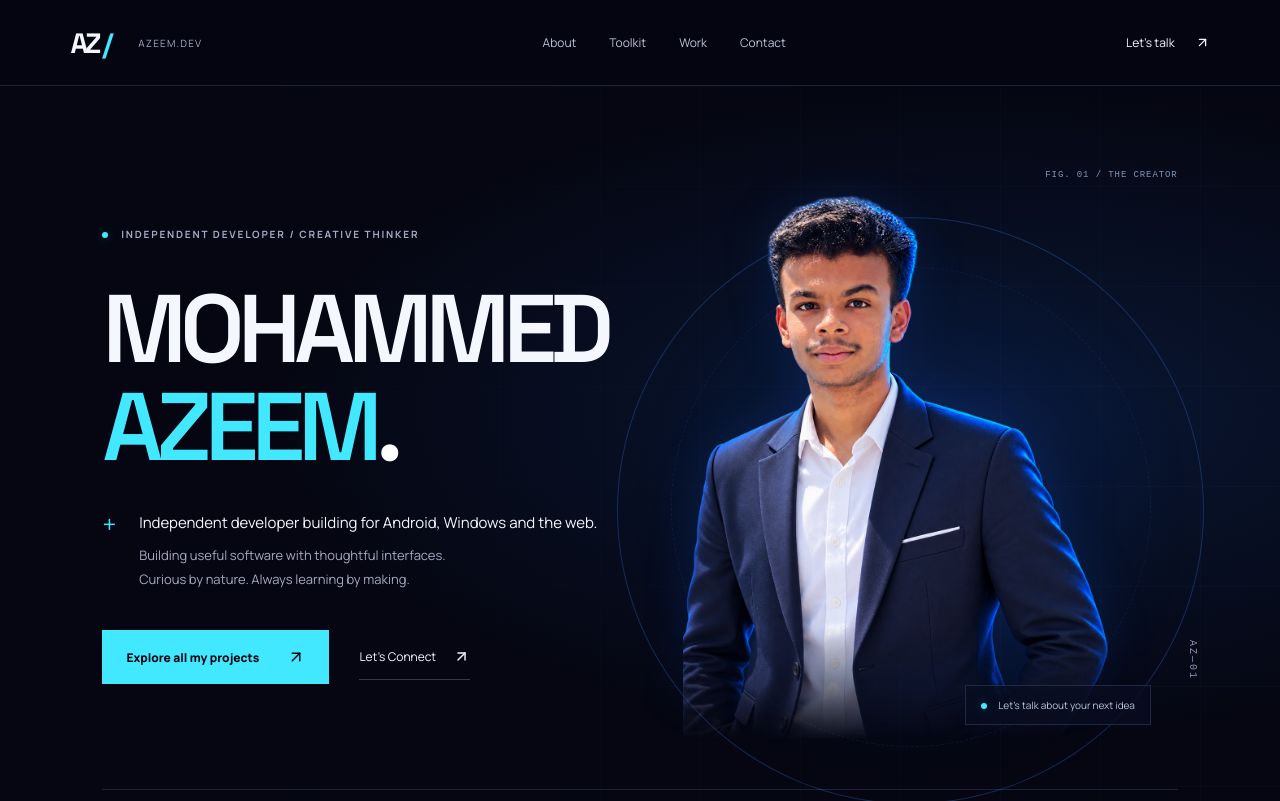
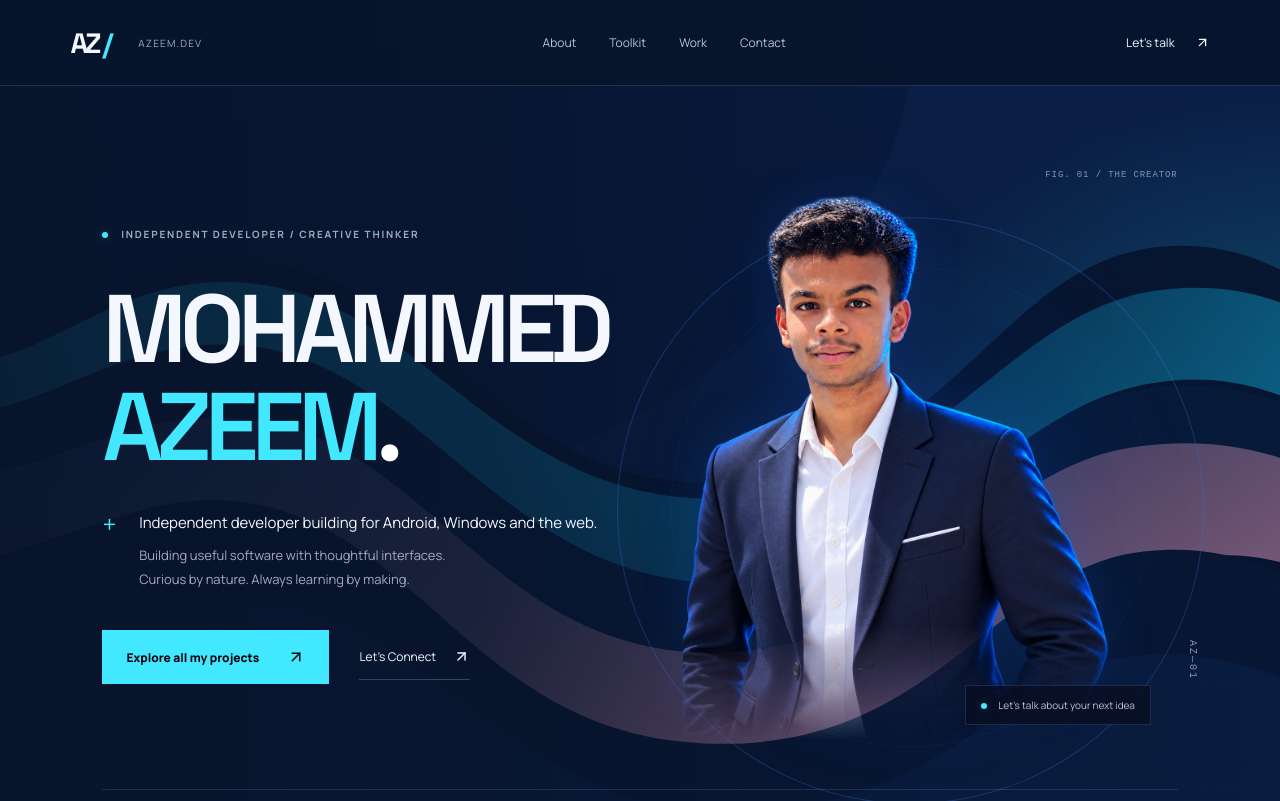
Before and after one commit to Mhd-Azeem/AZ-portfolio, a React (Vite) app: page / in a window 1280 px wide. Shown: the top 801 px of the page. Built offline with nearby package versions, Linux system fonts and the light colour scheme.

Commit message:
Add abstract blue wave background to portfolio hero (#2)
* Add layered abstract wave hero artwork

* Apply abstract waves to portfolio hero

```diff
--- a/src/style.css
+++ b/src/style.css
@@ -93,7 +93,7 @@ h3 {
   top: 0;
   width: 100%;
   z-index: 50;
-  background: #050611f2;
+  background: #07152ceb;
   border-bottom: 1px solid var(--line);
 }
 .brand {
@@ -162,9 +162,23 @@ h3 {
   display: grid;
   grid-template-columns: 1.2fr 1fr;
   align-items: center;
-  background:
-    radial-gradient(ellipse at 77% 48%, #10316a66, transparent 52%), #050611;
+  background: #0a1b3c;
   overflow: clip;
+}
+.hero::before,
+.hero::after {
+  content: "";
+  position: absolute;
+  inset: 0;
+  pointer-events: none;
+}
+.hero::before {
+  background: url("./assets/hero-waves.svg") center center / cover no-repeat;
+  z-index: 0;
+}
+.hero::after {
+  background: linear-gradient(90deg, #071329e8 0%, #071329bd 38%, #07132949 72%, #07132920 100%);
+  z-index: 1;
 }
 .hero-grid {
   position: absolute;
@@ -173,9 +187,9 @@ h3 {
     linear-gradient(var(--line) 1px, transparent 1px),
     linear-gradient(90deg, var(--line) 1px, transparent 1px);
   background-size: 100px 100px;
-  opacity: 0.16;
+  opacity: 0.07;
   mask-image: linear-gradient(90deg, transparent, #000);
-  z-index: -1;
+  z-index: 2;
 }
 .hero-copy {
   position: relative;
@@ -260,6 +274,7 @@ h3 {
 }
 .portrait-stage {
   position: relative;
+  z-index: 3;
   height: 570px;
   margin-left: -45px;
   align-self: center;
@@ -325,6 +340,7 @@ h3 {
 }
 .hero-bottom {
   position: absolute;
+  z-index: 3;
   left: 8%;
   right: 8%;
   bottom: 32px;
@@ -850,6 +866,12 @@ footer > a:last-child {
     padding: 115px 7% 95px;
     min-height: 100svh;
   }
+  .hero::before {
+    background-position: 57% center;
+  }
+  .hero::after {
+    background: linear-gradient(180deg, #071329de 0%, #071329bb 48%, #07132955 100%);
+  }
   .hero h1 {
     font-size: 12.2vw;
     margin-bottom: 25px;
```
Also changed, not shown: src/assets/hero-waves.svg (added).
